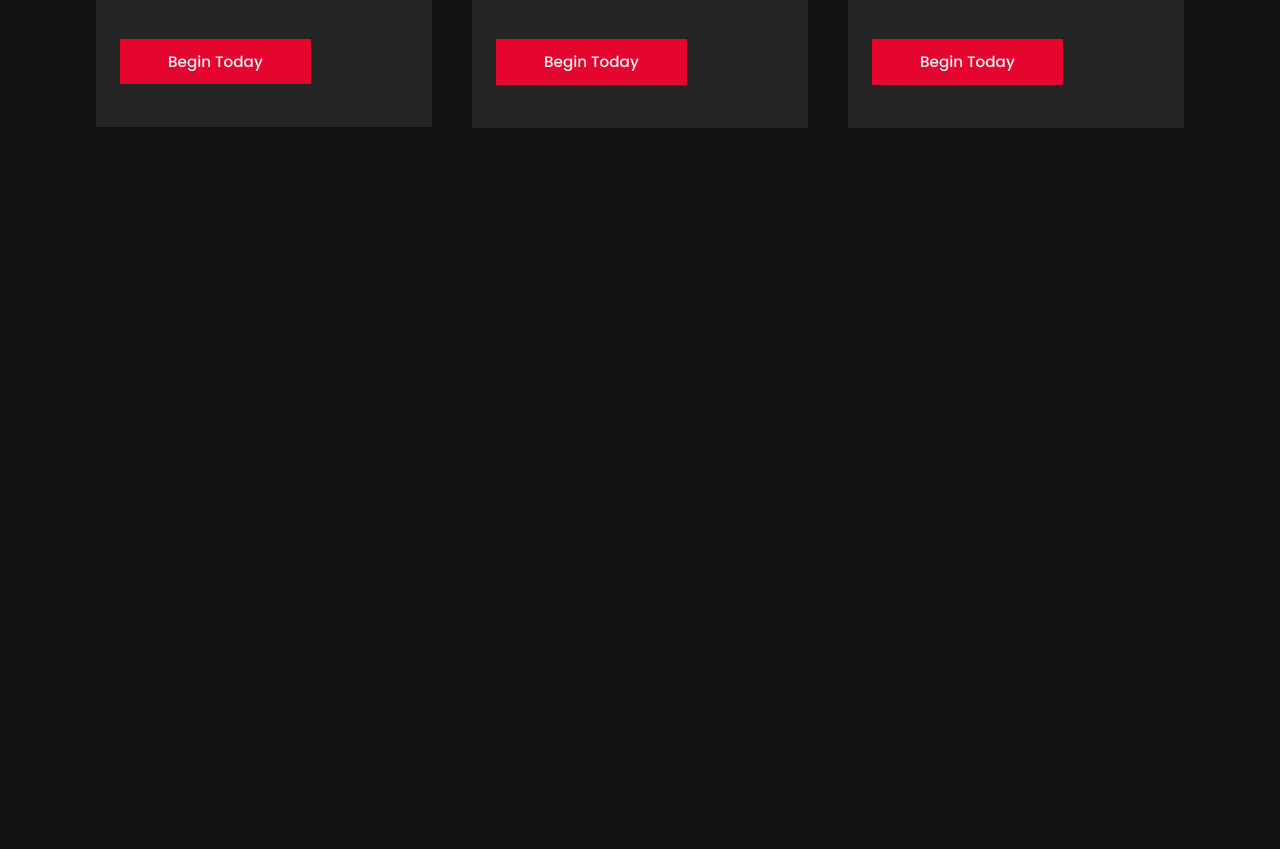
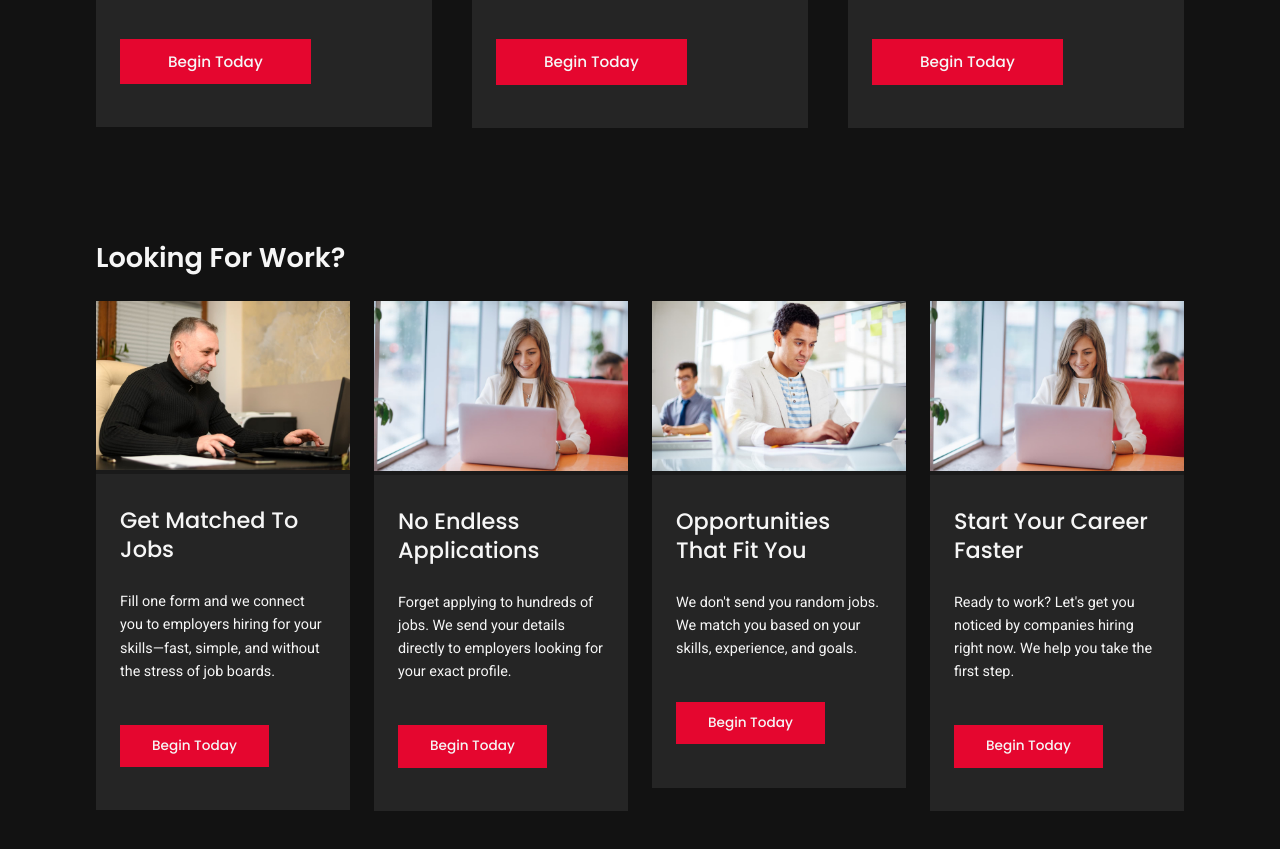
Before and after one commit to Turing-tech-ltd/turingtechllc, a plain HTML site: page public/index.html in a window 1280 px wide. Shown: the part 1864-2713 px from the top of the page. Before the commit the page ends 2104 px from the top, so only its background shows below. Drawn offline with Linux system fonts and the light colour scheme; no server answers; a script that the page names is missing.

Commit message:
Complete work section

```diff
--- /dev/null
+++ b/public/css/index_styles/work.css
@@ -0,0 +1,123 @@
+:root{
+    --white-color: #f6f6f6;
+    --shade-of-black: rgb(26, 26, 26);
+    --bg-lite: rgb(37, 37, 37);
+    --lite-black: rgb(44, 44, 44);
+    --deep-dark: #121212;
+    --orange: #ff9933;
+    --red: #e5062f;
+    /* fonts */
+    --poppins: "Poppins", sans-serif;
+    --roboto: "Roboto", sans-serif;
+    --form-input: #e7e7e7;
+}
+
+.work_section{
+    display: flex;
+    flex-direction: column;
+    gap: 1rem;
+}
+
+.work_section h2{
+    color: var(--white-color);
+    text-transform: capitalize;
+    font-size: 1.7rem;
+}
+
+.work_section > div{
+    display: grid;
+    grid-template-columns: 1fr;
+    grid-template-rows: auto;
+    gap: 2.5rem;
+}
+
+.work_inner{
+    display: flex;
+    flex-direction: column;
+    background-color: var(--shade-of-black);
+}
+
+.work_inner > div{
+    padding: 2rem 1.5rem;
+    display: flex;
+    flex-direction: column;
+    gap: 1rem;
+    background-color: var(--bg-lite);
+    transition: 0.3s;
+}
+
+.work_inner > div:hover{
+    background-color: var(--lite-black);
+}
+
+
+.work_inner > div:hover h3{
+    text-decoration: underline;
+}
+
+.work_section figure{
+    width: 100%;
+}
+
+.work_section img{
+    width: 100%;
+}
+
+.work_section h3,p{
+    color: var(--white-color);
+}
+
+.work_section h3{
+    font-size: 1.5rem;
+    font-weight: 500;
+    text-transform: capitalize;
+}
+
+.work_section p{
+    font-size: 0.95rem;
+}
+
+.work_section a{
+    align-self: flex-start;
+    background-color: var(--red);
+    padding: 0.7rem 2rem;
+    font-size: 0.95rem;
+    text-transform: capitalize;
+    margin: 0.7rem 0;
+    transition: 0.3s;
+    font-family: var(--poppins);
+}
+
+.work_section a:hover{
+    filter: brightness(0.85);
+}
+
+
+@media (min-width: 700px){
+    .work_section > div{
+        grid-template-columns: repeat(2, 1fr);
+        gap: 1.5rem;
+
+    }
+
+
+}
+
+@media (min-width: 1000px){
+    .work_section > div{
+        grid-template-columns: repeat(4, 1fr);
+
+    }
+
+    .work_section p{
+        font-size: 0.9rem;
+    }
+
+    .work_section a{
+        font-size: 0.85rem;
+    }
+
+    .work_section h3{
+        font-size: 1.4rem;
+    }
+}
--- a/public/index.html
+++ b/public/index.html
@@ -18,6 +18,7 @@
     <link rel="stylesheet" href="./css/index_styles/form.css">
     <link rel="stylesheet" href="./css/index_styles/outsourced_services.css">
     <link rel="stylesheet" href="./css/index_styles/tech_upskilling.css">
+    <link rel="stylesheet" href="./css/index_styles/work.css">
 
     <!-- Poppins -->
     <link rel="preconnect" href="https://fonts.googleapis.com">
@@ -429,9 +430,87 @@
 
     </section>
 
-    <section class="top-margin">
+    <!-- Looking for work -->
+    <section class="container top-margin work_section">
+        <h2>Looking for work?</h2>
+        <div>
+            <div>
+                <div class="work_inner">
+                    <figure>
+                        <img src="./images/outsourced_2.jpg" alt="image demonstrating tech upskilling">
+                    </figure>
 
+                    <div>
+                        <h3>Get Matched to Jobs</h3>
+
+                        <p>
+                            Fill one form and we connect you to employers hiring for your skills—fast, simple, and without the stress of job boards.
+                        </p>
+
+                        <a href="#">begin today</a>
+                    </div>
+                </div>
+            </div>
+
+            <div>
+                <div class="tech_inner">
+                    <figure>
+                        <img src="./images/outsourced_3.jpg" alt="image demonstrating tech upskilling">
+                    </figure>
+
+                    <div>
+                        <h3>No Endless Applications</h3>
+
+                        <p>
+                            Forget applying to hundreds of jobs. We send your details directly to employers looking for your exact profile.
+                        </p>
+
+                        <a href="#">begin today</a>
+                    </div>
+                </div>
+            </div>
+
+            <div>
+                <div class="tech_inner">
+                    <figure>
+                        <img src="./images/outsourced_4.jpg" alt="image demonstrating tech upskilling">
+                    </figure>
+
+                    <div>
+                        <h3>Opportunities That Fit You</h3>
+
+                        <p>
+                            We don't send you random jobs. We match you based on your skills, experience, and goals.
+                        </p>
+
+                        <a href="#">begin today</a>
+                    </div>
+                </div>
+            </div>
+
+            <div>
+                <div class="tech_inner">
+                    <figure>
+                        <img src="./images/outsourced_3.jpg" alt="image demonstrating tech upskilling">
+                    </figure>
+
+                    <div>
+                        <h3>Start Your Career Faster</h3>
+
+                        <p>
+                            Ready to work? Let's get you noticed by companies hiring right now. We help you take the first step.
+                        </p>
+
+                        <a href="#">begin today</a>
+                    </div>
+                </div>
+            </div>
+        </div>
     </section>
+
+    <footer class="top-margin">
+
+    </footer>
 
 
     <script src="./supabase/config.js" type="module"></script>
```
